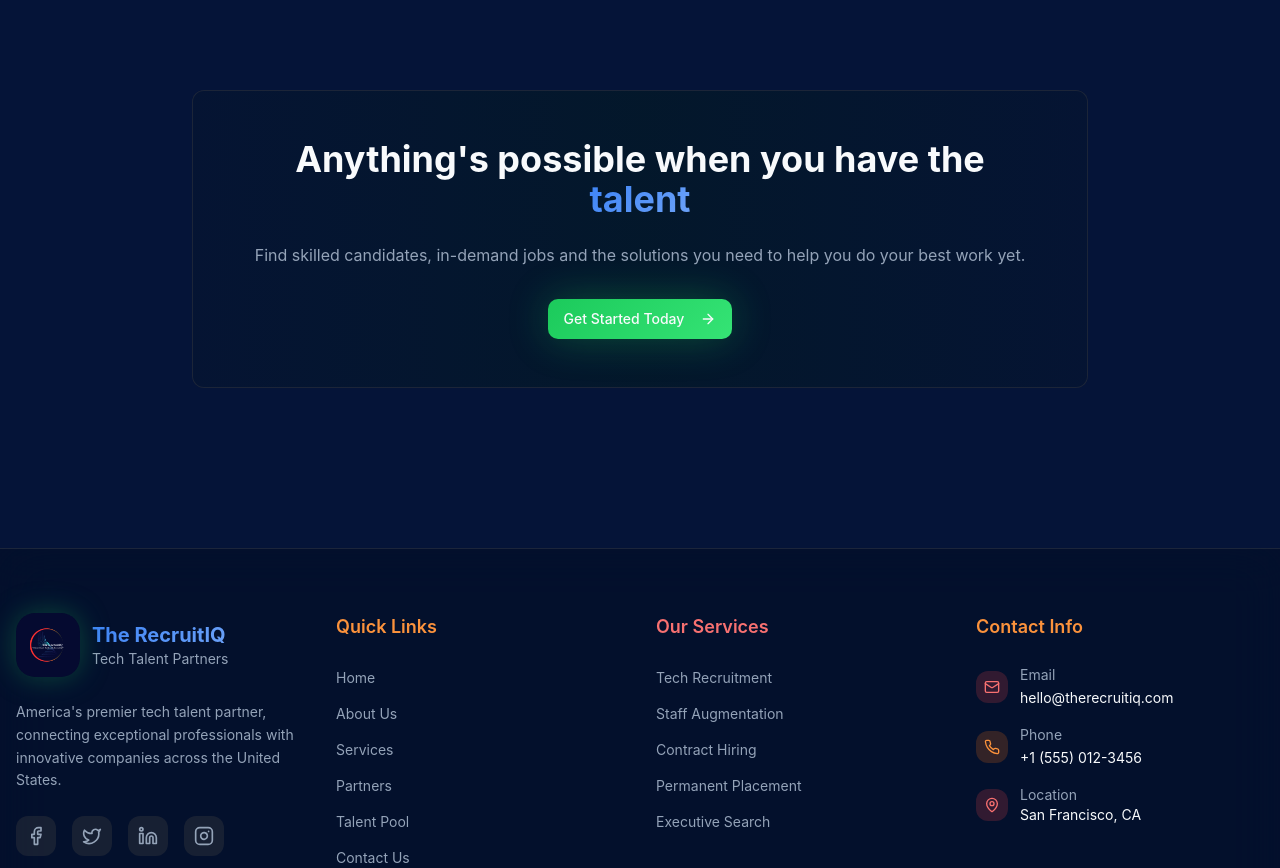
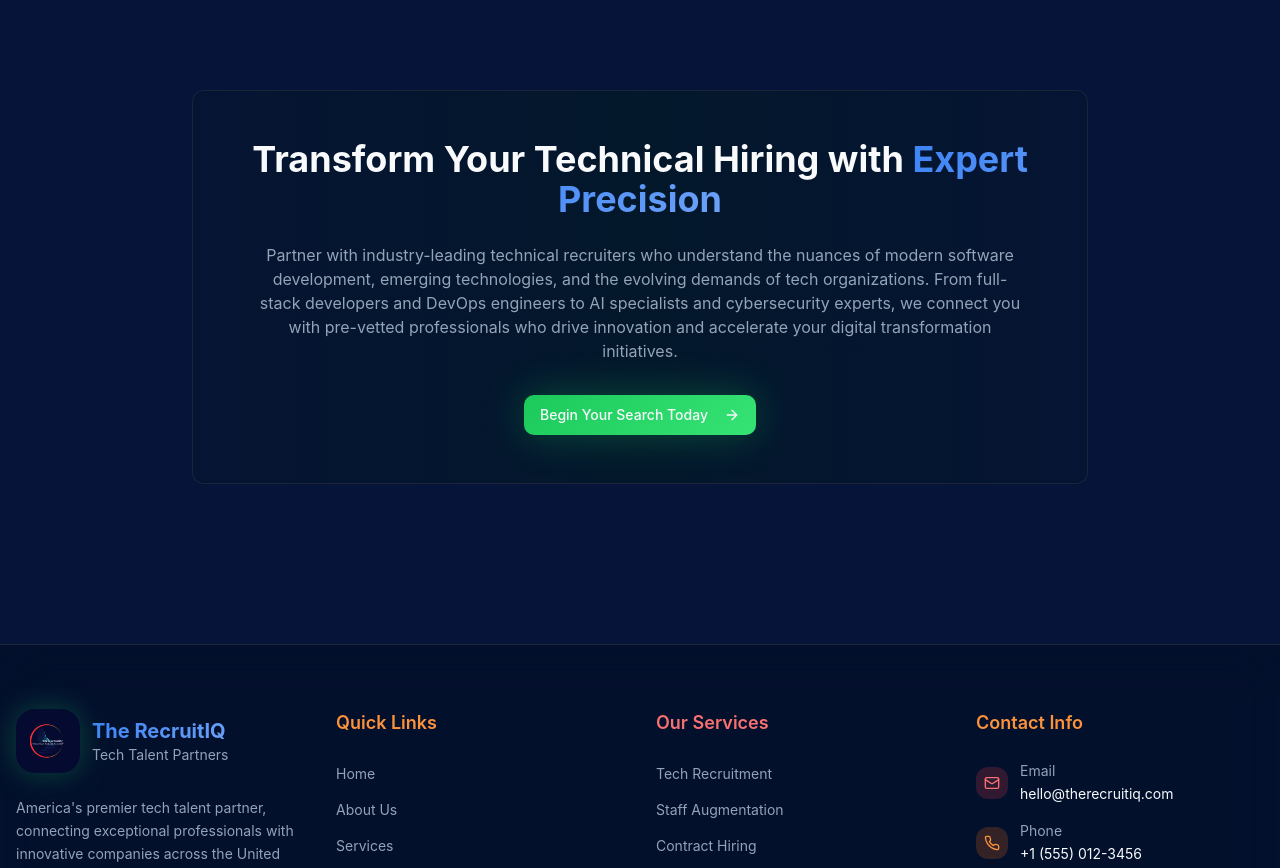
Before and after one commit to RahulAdminRecruitIQ/fluent-design-site, a React (Vite) app: page / in a window 1280 px wide. Shown: the part 1460-2328 px from the top of the page. Built offline with nearby package versions, Linux system fonts and the light colour scheme.

Commit message:
Refine homepage content
Improve the homepage content with more professional and polished verbiage, adding details related to technical hiring.

```diff
--- a/src/pages/Home.tsx
+++ b/src/pages/Home.tsx
@@ -1,3 +1,4 @@
+
 import { ArrowRight, Users, TrendingUp, Globe, Shield, CheckCircle, Star } from 'lucide-react';
 import { Button } from '@/components/ui/button';
 import { useNavigate } from 'react-router-dom';
@@ -145,14 +146,17 @@ const Home = () => {
             <div className="absolute inset-0 bg-gradient-to-r from-primary/5 via-accent/5 to-primary/5" />
             <div className="relative z-10">
               <h2 className="text-3xl md:text-4xl font-bold mb-6 animate-slide-up">
-                Anything's possible when you have the <span className="text-gradient-primary">talent</span>
+                Transform Your Technical Hiring with <span className="text-gradient-primary">Expert Precision</span>
               </h2>
-              <p className="text-muted-foreground mb-8 animate-slide-up delay-200">
-                Find skilled candidates, in-demand jobs and the solutions you need to help you do your best work yet.
+              <p className="text-muted-foreground mb-8 max-w-3xl mx-auto animate-slide-up delay-200">
+                Partner with industry-leading technical recruiters who understand the nuances of modern software development,
+                emerging technologies, and the evolving demands of tech organizations. From full-stack developers and DevOps engineers
+                to AI specialists and cybersecurity experts, we connect you with pre-vetted professionals who drive innovation and
+                accelerate your digital transformation initiatives.
               </p>
               <div className="flex justify-center animate-slide-up delay-300">
                 <Button onClick={handleGetStarted} className="btn-gradient-accent">
-                  Get Started Today
+                  Begin Your Search Today
                   <ArrowRight className="w-4 h-4 ml-2" />
                 </Button>
               </div>
```
